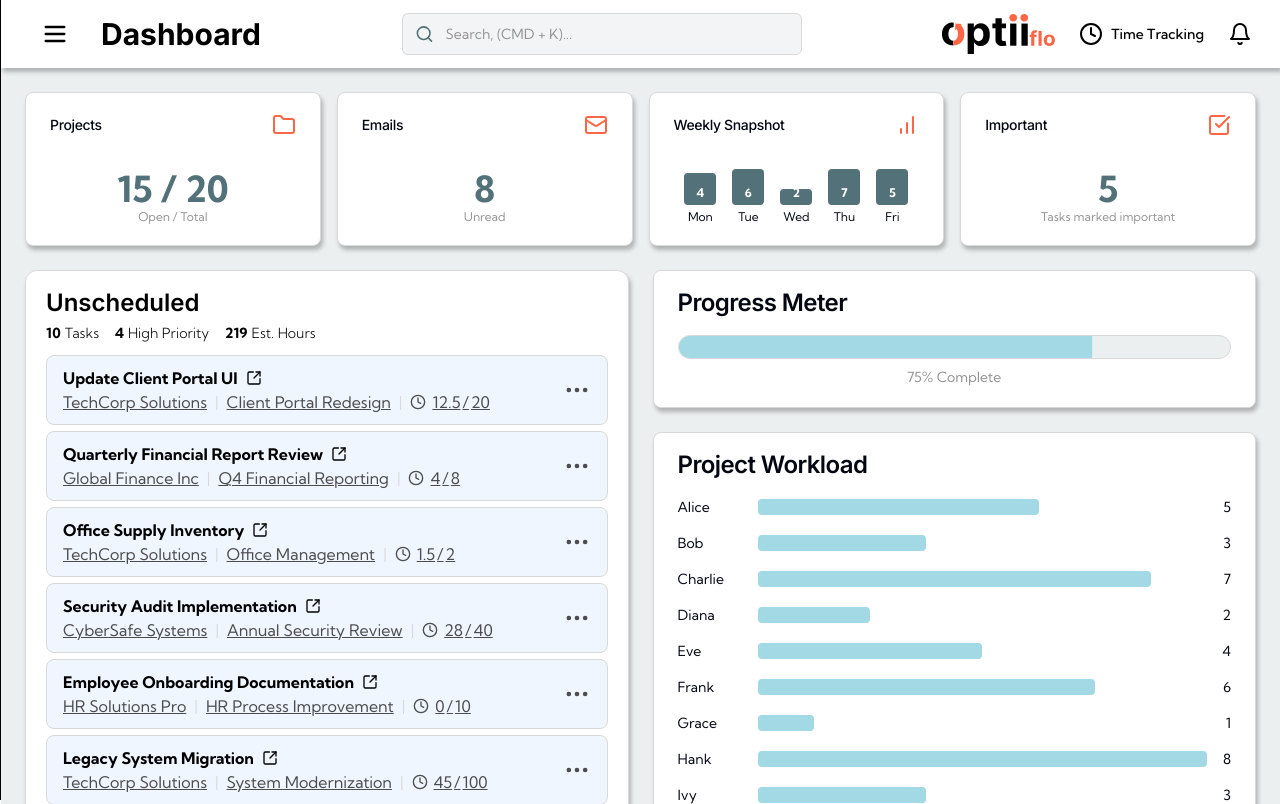
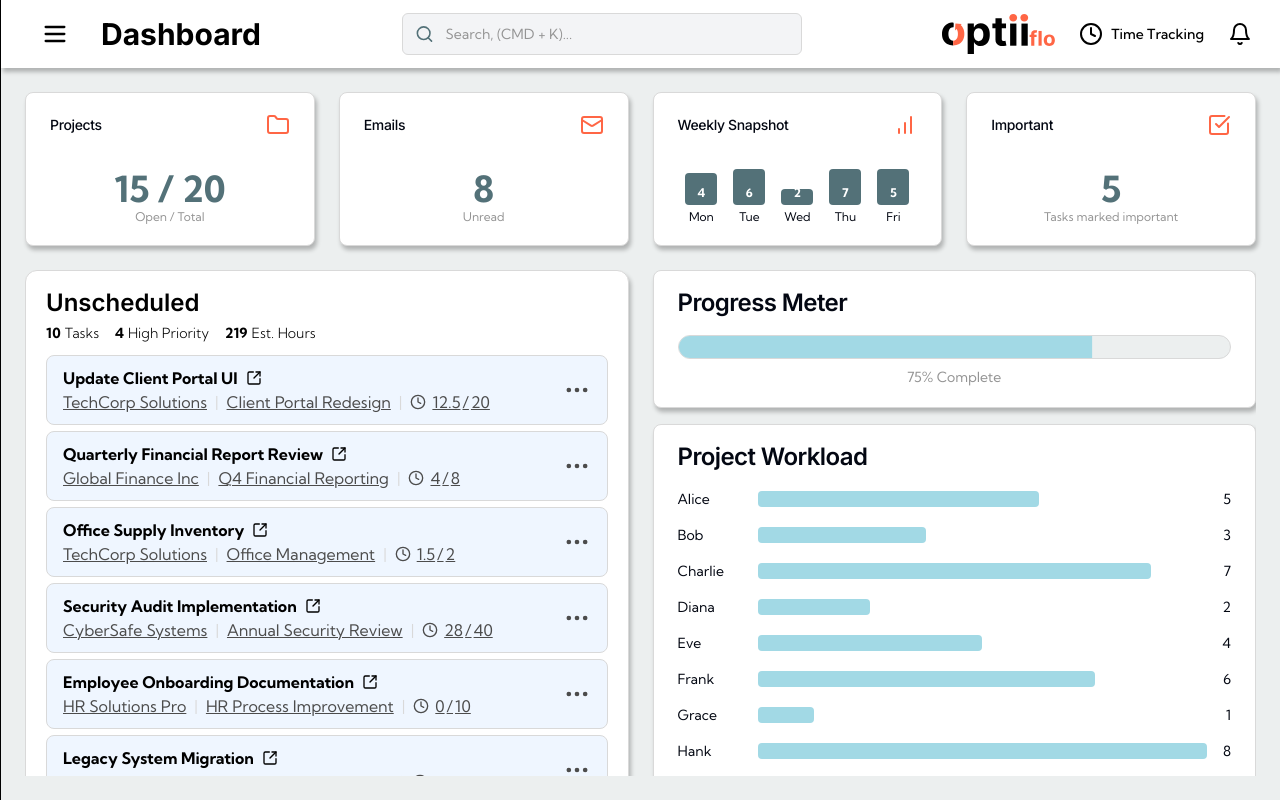
Before and after one commit to jduncan017/optiiflo-mvp, a Next.js app: page /dashboard in a window 1280 px wide. Built offline with nearby package versions, Linux system fonts and the light colour scheme.

Commit message:
ui updates

```diff
--- a/src/app/calendar/page.tsx
+++ b/src/app/calendar/page.tsx
@@ -6,18 +6,26 @@ import { ChevronLeft, ChevronRight } from "lucide-react";
 import { Button } from "~/components/ui/button";
 import MonthView from "~/components/calendar/MonthView";
 
-
 export default function CalendarPage() {
-
-  const [startDate, setStartDate] = useState(new Date())
+  const [startDate, setStartDate] = useState(new Date());
   const [selectedTab, setSelectedTab] = useState("Month");
-  const date = new Date(startDate)
-  const year = date.getFullYear()
-  const month = date.getMonth()
+  const date = new Date(startDate);
+  const year = date.getFullYear();
+  const month = date.getMonth();
 
   const monthNames = [
-    'January', 'February', 'March', 'April', 'May', 'June',
-    'July', 'August', 'September', 'October', 'November', 'December'
+    "January",
+    "February",
+    "March",
+    "April",
+    "May",
+    "June",
+    "July",
+    "August",
+    "September",
+    "October",
+    "November",
+    "December",
   ];
 
   const topBarTitles = [
@@ -43,8 +51,6 @@ export default function CalendarPage() {
     },
   ];
 
-
-
   return (
     <div className="CalendarPage flex h-full w-full bg-G1">
       <div className="PageContent flex h-full w-full flex-col items-center justify-center bg-G1 text-2xl">
@@ -58,13 +64,19 @@ export default function CalendarPage() {
             icon: <Plus className="h-4 w-4" />,
           }}
         >
-          <div className="DateContainer flex gap-4 items-center">
+          <div className="DateContainer flex items-center gap-4">
             <div className="ButtonContainer flex gap-2">
-          <Button size="smIcon" className="bg-N1 text-P2 hover:bg-P2 hover:text-N1 shadow-optii h-fit">
-            <ChevronLeft className="h-4 w-4"/>
+              <Button
+                size="smIcon"
+                className="h-fit bg-N1 text-P2 shadow-optii hover:bg-P2 hover:text-N1"
+              >
+                <ChevronLeft className="h-4 w-4" />
               </Button>
-          <Button size="smIcon" className="bg-N1 text-P2 hover:bg-P2 hover:text-N1 shadow-optii h-fit">
-            <ChevronRight className="h-4 w-4"/>
+              <Button
+                size="smIcon"
+                className="h-fit bg-N1 text-P2 shadow-optii hover:bg-P2 hover:text-N1"
+              >
+                <ChevronRight className="h-4 w-4" />
               </Button>
             </div>
             <h2>
@@ -72,8 +84,8 @@ export default function CalendarPage() {
             </h2>
           </div>
         </TopBar>
-        <div className="CalendarContent flex flex-col h-full w-full items-center justify-center p-5">
-          <MonthView year={year} month={month}/>
+        <div className="CalendarContent flex h-full w-full flex-col items-center justify-center p-5">
+          <MonthView year={year} month={month} />
         </div>
       </div>
     </div>
--- a/src/app/dashboard/page.tsx
+++ b/src/app/dashboard/page.tsx
@@ -10,8 +10,8 @@ import ProgressMeter from "./progressMeter";
 
 export default function MyWeekPage() {
   return (
-    <div className="OuterContainer bg-G1 flex h-full w-full flex-col overflow-hidden p-6">
-      <div className="TopSectionContainer mb-6 grid h-[200px] grid-cols-1 gap-4 md:grid-cols-2 lg:grid-cols-4">
+    <div className="OuterContainer flex h-full w-full flex-col gap-6 bg-G1 p-6">
+      <div className="TopSectionContainer grid h-fit grid-cols-1 gap-6 md:grid-cols-2 lg:grid-cols-4">
         <OverviewCard
           icon={Folder}
           title="Projects"
@@ -33,11 +33,11 @@ export default function MyWeekPage() {
         />
       </div>
 
-      <div className="BottomSectionContainer grid w-full flex-1 grid-cols-1 gap-6 lg:grid-cols-2">
-        <div className="TaskListContainer flex h-full flex-grow">
+      <div className="BottomSectionContainer grid h-full w-full flex-1 grid-cols-1 gap-6 overflow-hidden lg:grid-cols-2">
+        <div className="TaskListContainer flex h-full">
           <TaskList taskFilter="Unscheduled" />
         </div>
-        <div className="flex h-full flex-col space-y-6">
+        <div className="flex h-full flex-col space-y-4">
           <ProgressMeter />
           <ProjectWorkload />
         </div>
--- a/src/app/layout.tsx
+++ b/src/app/layout.tsx
@@ -54,7 +54,7 @@ export default function RootLayout({
             <Suspense fallback={<div>Loading...</div>}>
               <NavigationBar />
             </Suspense>
-            <div className="MainContentWindow h-full max-h-[calc(100vh-4rem)]">
+            <div className="MainContentWindow h-full max-h-[calc(100vh-68px)]">
               {children}
             </div>
           </div>
--- a/src/components/navigationBar.tsx
+++ b/src/components/navigationBar.tsx
@@ -21,7 +21,7 @@ export function NavigationBar() {
   };
 
   return (
-    <div className="NavigationBar relative z-10 flex w-full items-center justify-between gap-5 bg-white px-7 py-2 shadow-optii">
+    <div className="NavigationBar relative z-10 flex h-[68px] w-full items-center justify-between gap-5 bg-white px-7 py-2 shadow-optii">
       <div className="flex items-center gap-5">
         <Button variant="menu" size="icon" onClick={toggleSidebar}>
           <Menu className="h-7 w-7" />
--- a/src/components/tasks/taskList.tsx
+++ b/src/components/tasks/taskList.tsx
@@ -7,7 +7,7 @@ import { taskData } from "~/lib/taskData";
 
 export default function TaskList({ taskFilter }: { taskFilter: string }) {
   return (
-    <CardWrapper addClasses="w-full min-h-fit flex-grow flex flex-col">
+    <CardWrapper addClasses="w-full h-full flex-grow flex flex-col">
       <h2 className="TaskListTitle mb-1 text-2xl font-semibold">
         {taskFilter}
       </h2>
```
Lines whose indentation alone changed are shown as unchanged.
